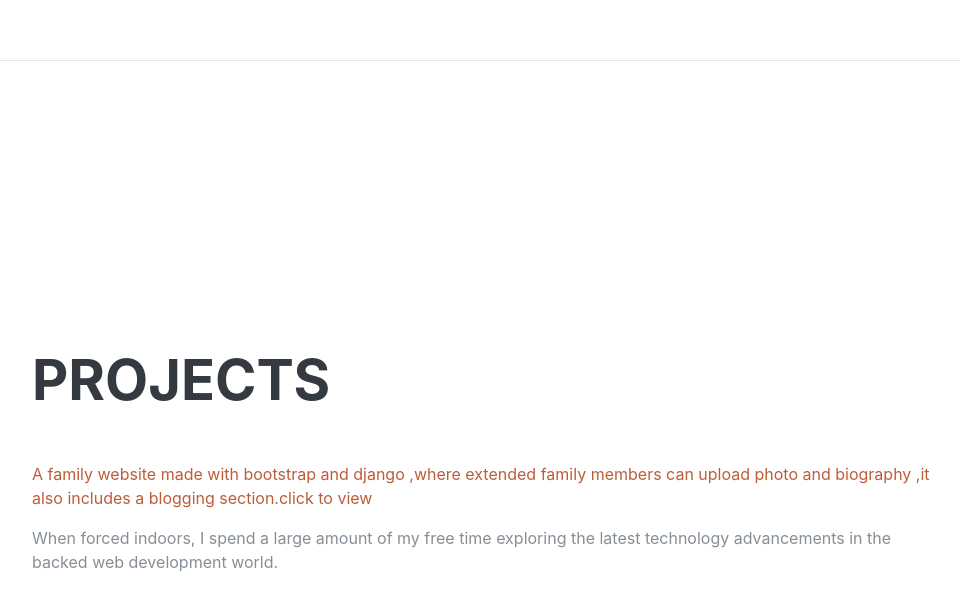
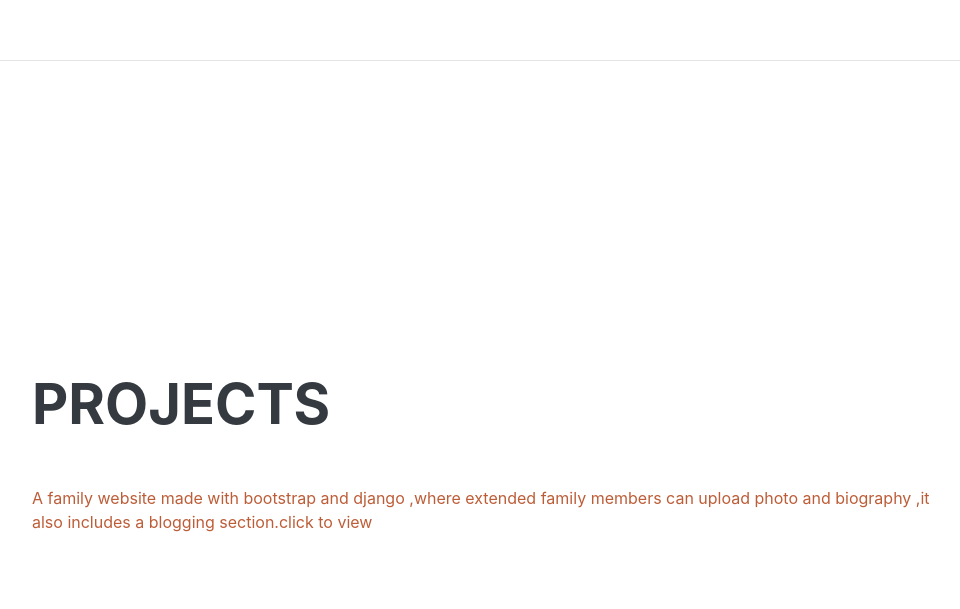
Before and after one commit to GEORGES-DTECH/GEORGES-DTECH.github.io, a plain HTML site: page index.html in a window 1280 px wide. Shown: the part 4341-4950 px from the top of the page, without its empty margins (288-1248 px from the left). Drawn offline with Linux system fonts and the light colour scheme; a web font is replaced by a local one.

Commit message:
Update index.html

```diff
--- a/index.html
+++ b/index.html
@@ -233,7 +233,7 @@
         <h2 class="mb-5">Projects</h2>
         <a href="https://georgendungu.pythonanywhere.com"><p>A family website made with bootstrap and django ,where extended family members can upload photo and biography ,it also includes a blogging section.click to view</p></a>
 
-        <p class="mb-0">When forced indoors, I spend a large amount of my free time exploring the latest technology advancements in the backed web development world.</p>
+
       </div>
     </section>
 
```
